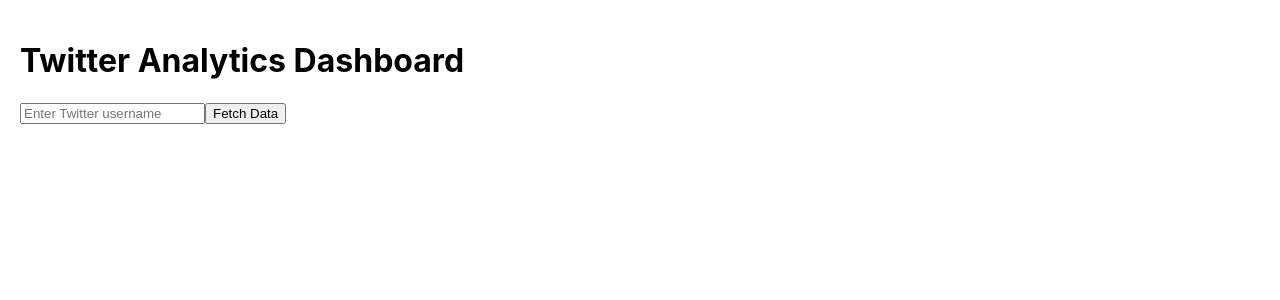
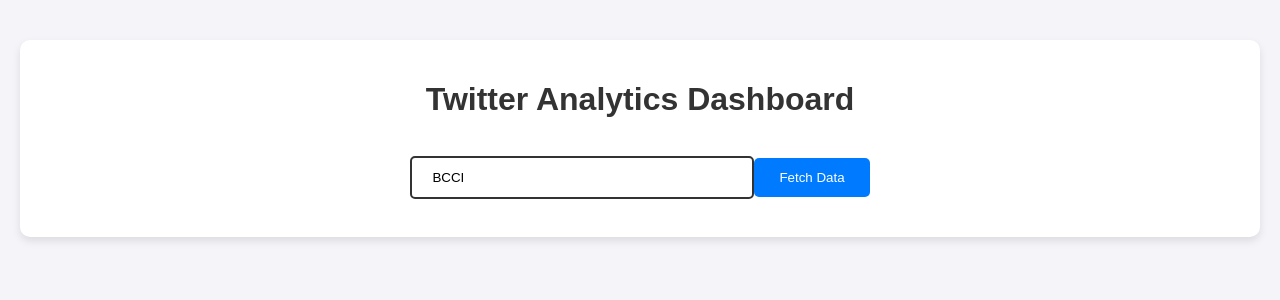
Before and after one commit to GiridharanS1729/social-media-analytics-dashboard, a React (Create React App) app: page / in a window 1280 px wide. Shown: the top 300 px of the page. Built offline with nearby package versions, Linux system fonts and the light colour scheme.

Commit message:
added post incontent counts 171020241915

```diff
--- a/src/App.css
+++ b/src/App.css
@@ -1,38 +1,108 @@
-.App {
-  text-align: center;
+/* App.css */
+
+body,
+html {
+  margin: 0;
+  padding: 0;
+  font-family: 'Arial', sans-serif;
+  background-color: #f4f4f9;
 }
 
-.App-logo {
-  height: 40vmin;
-  pointer-events: none;
+.app-container {
+  max-width: 1200px;
+  margin: 40px auto;
+  padding: 20px;
+  text-align: center;
+  background: #fff;
+  box-shadow: 0 4px 8px rgba(0, 0, 0, 0.1);
+  border-radius: 10px;
 }
 
-@media (prefers-reduced-motion: no-preference) {
-  .App-logo {
-    animation: App-logo-spin infinite 20s linear;
-  }
+h1 {
+  color: #333;
+  margin-bottom: 20px;
 }
 
-.App-header {
-  background-color: #282c34;
-  min-height: 100vh;
-  display: flex;
-  flex-direction: column;
-  align-items: center;
-  justify-content: center;
-  font-size: calc(10px + 2vmin);
-  color: white;
+input[type="text"] {
+  padding: 12px 20px;
+  margin: 10px 0;
+  border: 2px solid #333;
+  border-radius: 5px;
+  width: 300px;
+  transition: all 0.3s ease;
 }
 
-.App-link {
-  color: #61dafb;
+input[type="text"]:focus {
+  outline: none;
+  border-color: #007bff;
+  box-shadow: 0 0 10px rgba(0, 123, 255, 0.5);
 }
 
-@keyframes App-logo-spin {
-  from {
-    transform: rotate(0deg);
-  }
-  to {
-    transform: rotate(360deg);
-  }
+button {
+  padding: 12px 25px;
+  margin: 20px 0;
+  background-color: #007bff;
+  color: white;
+  border: none;
+  border-radius: 5px;
+  cursor: pointer;
+  transition: background-color 0.3s ease, transform 0.2s ease;
 }
+
+button:hover {
+  background-color: #0056b3;
+  transform: translateY(-3px);
+}
+
+.status-message {
+  margin: 15px 0;
+  color: #333;
+  font-style: italic;
+}
+
+.user-stats {
+  margin-top: 30px;
+  text-align: left;
+  border-top: 2px solid #007bff;
+  padding-top: 20px;
+}
+
+.user-stats h2 {
+  color: #007bff;
+  margin-bottom: 15px;
+}
+
+.post-analytics {
+  display: flex;
+  flex-wrap: wrap;
+  justify-content: space-around;
+  gap: 20px;
+}
+
+.post {
+  background-color: #e9ecef;
+  padding: 15px;
+  width: 280px;
+  border-radius: 10px;
+  box-shadow: 0 4px 6px rgba(0, 0, 0, 0.1);
+  transition: transform 0.3s ease, box-shadow 0.3s ease;
+}
+
+.post:hover {
+  transform: translateY(-5px);
+  box-shadow: 0 8px 12px rgba(0, 0, 0, 0.2);
+}
+
+.post h3 {
+  margin-bottom: 10px;
+  color: #343a40;
+}
+
+.post p {
+  margin: 5px 0;
+  color: #495057;
+}
+
+.post strong {
+  color: #007bff;
+}
--- a/src/App.js
+++ b/src/App.js
@@ -1,8 +1,9 @@
 import React, { useState } from 'react';
 import axios from 'axios';
+import './App.css';  // Importing the CSS file
 
 function App() {
-  const [username, setUsername] = useState('');
+  const [username, setUsername] = useState('BCCI');
   const [data, setData] = useState(null);
   const [statusMessage, setStatusMessage] = useState('');
 
@@ -19,7 +20,7 @@
   };
 
   return (
-    <div style={{ padding: '20px' }}>
+    <div className="app-container">
       <h1>Twitter Analytics Dashboard</h1>
       <input
         type="text"
@@ -28,28 +29,32 @@
         onChange={(e) => setUsername(e.target.value)}
       />
       <button onClick={fetchUserData}>Fetch Data</button>
-      {statusMessage && <p>{statusMessage}</p>}
+      {statusMessage && <p className="status-message">{statusMessage}</p>}
+
       {data && (
-        <div>
+        <div className="user-stats">
           <h2>User Stats</h2>
           <p>Posts: {data.posts}</p>
           <p>Followers: {data.followers}</p>
           <p>Following: {data.following}</p>
           <p>Joined Date: {data.joined_date}</p>
 
-          <h2>First 5 Posts Engagement</h2>
-          {data.posts_data && data.posts_data.length > 0 ? (
-            data.posts_data.map((post, index) => (
-              <div key={index} style={{ border: '1px solid #ddd', padding: '10px', marginBottom: '10px' }}>
-                <h3>Post {index + 1}</h3>
-                <p>Likes: {post.likes}</p>
-                <p>Comments: {post.comments}</p>
-                <p>Reposts: {post.reposts}</p>
-                <p>Views: {post.views}</p>
+          {data.posts_data && (
+            <div>
+              <h2>First 5 Posts Analytics</h2>
+              <div className="post-analytics">
+
+                {data.posts_data.map((post, index) => (
+                  <div className="post" key={index}>
+                    <h3>Post {index + 1}</h3>
+                    <p><strong>Likes:</strong> {post.likes}</p>
+                    <p><strong>Comments:</strong> {post.comments}</p>
+                    <p><strong>Reposts:</strong> {post.reposts}</p>
+                    <p><strong>Views:</strong> {post.views}</p>
+                  </div>
+                ))}
               </div>
-            ))
-          ) : (
-            <p>No posts data available.</p>
+            </div>
           )}
         </div>
       )}
```
